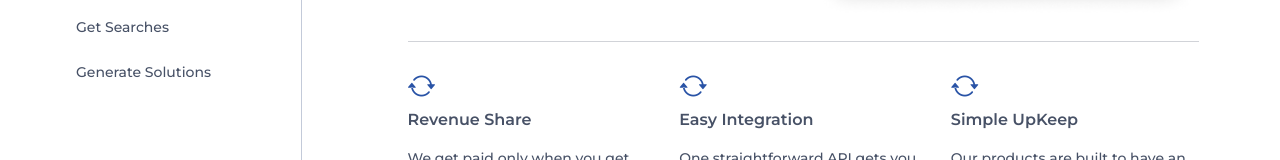
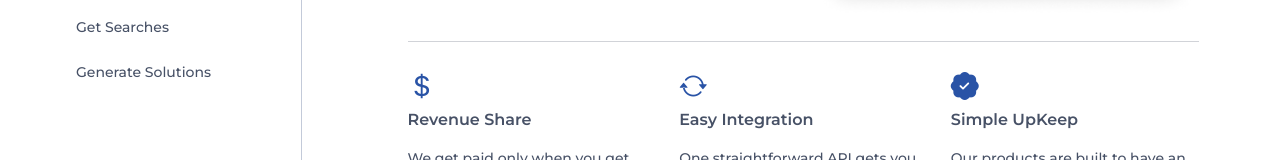
Before and after one commit to trip-ninja-inc/trip_ninja_api_docs, a React (Create React App) app in the folder trip-ninja-docs/: page /farestructure/overview/ in a window 1280 px wide. Shown: the part 301-461 px from the top of the page. Built offline with nearby package versions, Linux system fonts and the light colour scheme.

Commit message:
update icons

```diff
--- a/trip-ninja-docs/src/farestructure/FareStructureOverview.tsx
+++ b/trip-ninja-docs/src/farestructure/FareStructureOverview.tsx
@@ -28,7 +28,7 @@ export default function FareStructureOverview() {
       <hr className="my-4" />
       <div className="row mb-4">
         <div className="col-md-4">
-          <i className="bi bi-arrow-repeat primary-text fs-3"></i>
+          <i className="bi bi-currency-dollar primary-text fs-3"></i>
           <p className="subtitle">
             Revenue Share
           </p>
@@ -50,7 +50,7 @@ export default function FareStructureOverview() {
           </p>
         </div>
         <div className="col-md-4">
-          <i className="bi bi-arrow-repeat primary-text fs-3"></i>
+          <i className="bi bi-patch-check-fill primary-text fs-3"></i>
           <p className="subtitle">
             Simple UpKeep
           </p>
```
